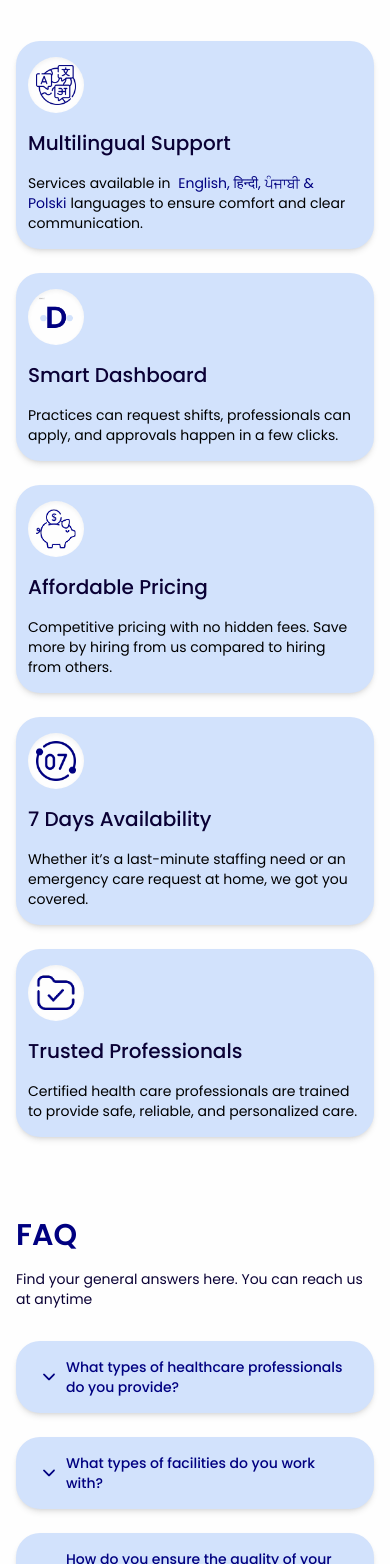
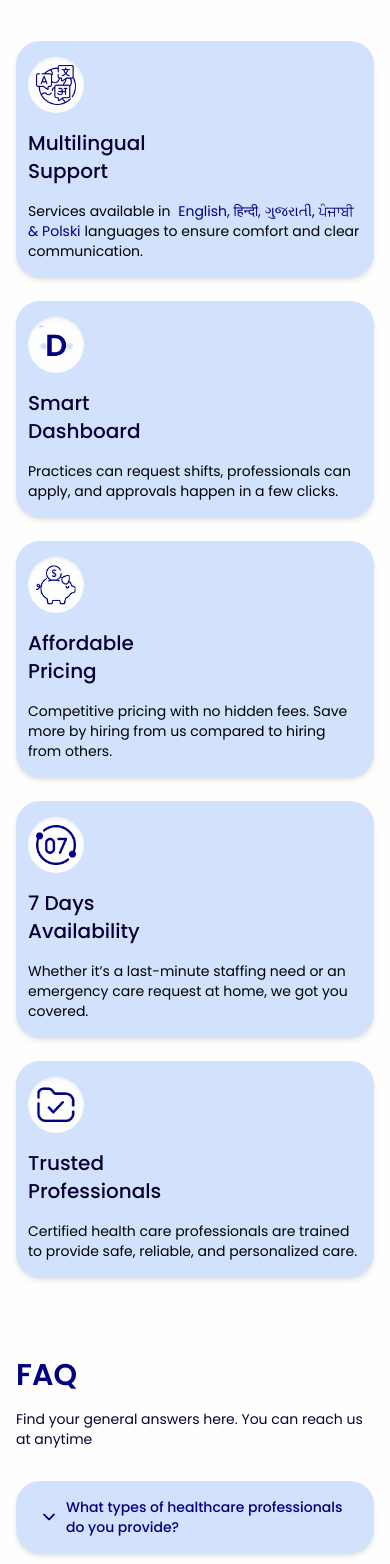
Before and after one commit to Di-arva/Frontend, a React (Vite) app: page / in a window 390 px wide. Shown: the part 2184-3748 px from the top of the page. Built offline with nearby package versions, Linux system fonts and the light colour scheme.

Commit message:
Fix responsiveness in Features

```diff
--- a/src/Components/Contact.jsx
+++ b/src/Components/Contact.jsx
@@ -133,8 +133,10 @@ const Contact = () => {
 
           <p className="text-xs sm:text-sm text-darkblack px-2 sm:px-4 mt-4 py-2">
             By contacting us you agree to our
-            <span className="text-darkblue font-semibold">T&C</span> and
-            <span className="text-darkblue font-semibold">Privacy Policy</span>
+            <span className="text-darkblue font-semibold ml-1">T&C</span> and
+            <span className="text-darkblue font-semibold ml-1">
+              Privacy Policy
+            </span>
           </p>
         </form>
       </div>
--- a/src/Components/Features.jsx
+++ b/src/Components/Features.jsx
@@ -9,12 +9,13 @@ export default function Features() {
     {
       id: 1,
       icon: `${Multilingual}`,
-      title: "Multilingual Support",
+      title1: "Multilingual",
+      title2: "Support",
       desc: (
         <>
           Services available in{" "}
           <span className="text-darkblue m-1">
-            English, हिन्दी, ਪੰਜਾਬੀ & Polski
+            English, हिन्दी, ગુજરાતી, ਪੰਜਾਬੀ & Polski
           </span>
           languages to ensure comfort and clear communication.
         </>
@@ -23,25 +24,29 @@ export default function Features() {
     {
       id: 2,
       icon: `${Dashboard}`,
-      title: "Smart Dashboard",
+      title1: "Smart",
+      title2: "Dashboard",
       desc: "Practices can request shifts, professionals can apply, and approvals happen in a few clicks.",
     },
     {
       id: 3,
       icon: `${Piggybank}`,
-      title: "Affordable Pricing",
+      title1: "Affordable",
+      title2: "Pricing",
       desc: "Competitive pricing with no hidden fees. Save more by hiring from us compared to hiring from others.",
     },
     {
       id: 4,
       icon: `${Sevendays}`,
-      title: "7 Days Availability",
+      title1: "7 Days",
+      title2: "Availability",
       desc: "Whether it’s a last-minute staffing need or an emergency care request at home, we got you covered.",
     },
     {
       id: 5,
       icon: `${Approve}`,
-      title: "Trusted Professionals",
+      title1: "Trusted",
+      title2: "Professionals",
       desc: "Certified health care professionals are trained to provide safe, reliable, and personalized care.",
     },
   ];
@@ -70,7 +75,8 @@ export default function Features() {
               />
             </div>
             <h2 className="font-poppins text-xl sm:text-2xl md:text-3xl my-4 font-medium text-darkblack">
-              {feature.title}
+              <span className="block">{feature.title1}</span>
+              <span className="text-darkblack">{feature.title2}</span>
             </h2>
             <p className="font-poppins text-sm sm:text-base md:text-md font-normal">
               {feature.desc}
```
